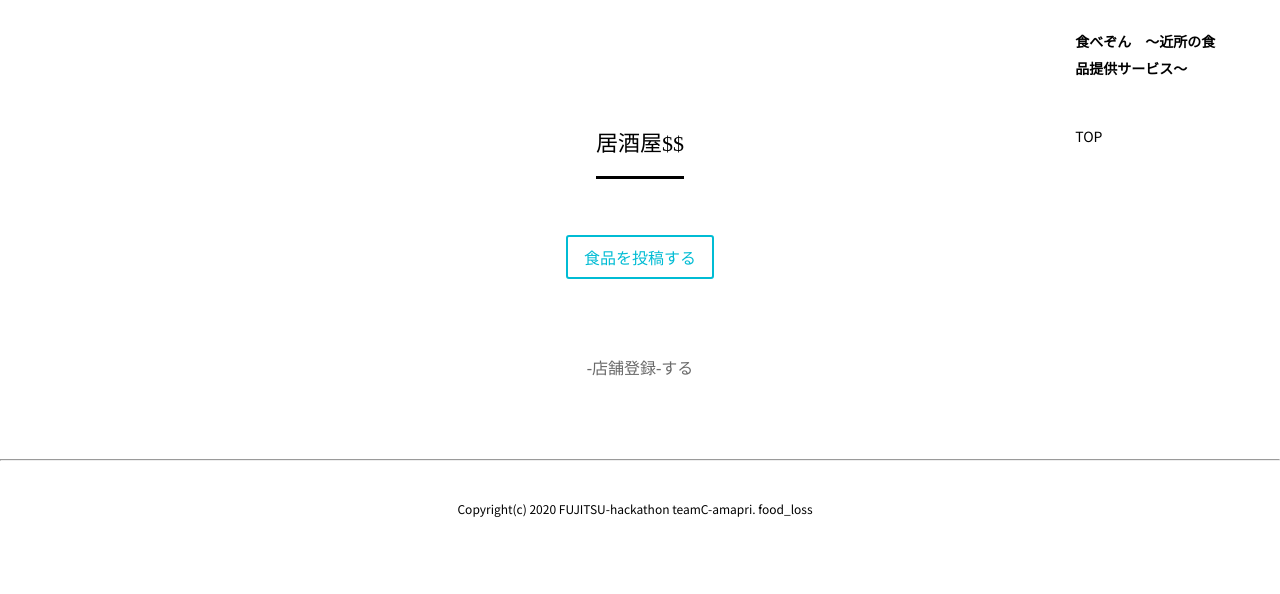
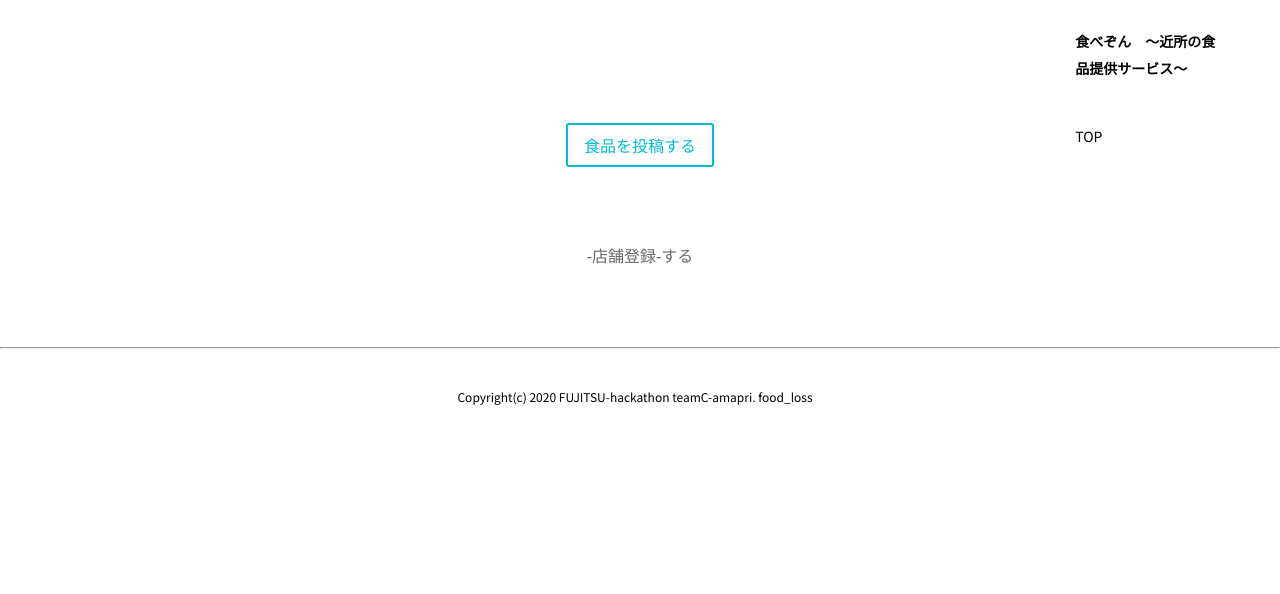
Before and after one commit to teamCamapr/food_loss, a plain HTML site: page mypage.html in a window 1280 px wide. Drawn offline with nearby package versions, Linux system fonts and the light colour scheme; no server answers; a web font is replaced by a local one.

Commit message:
[FIX]マイページ、デフォルトの文字を削除

```diff
--- a/mypage.html
+++ b/mypage.html
@@ -29,7 +29,7 @@
 			<section id="sec01">
 				<br>
 				<br>
-				<h2><p class="MS"><span id="ShopName">居酒屋$$</span></p></h2>
+				<h2><p class="MS"><span id="ShopName"></span></p></h2>
 				<h3><a href="index_for_food_submissions.html" class="btn2-green">食品を投稿する</a></h3>
 				<h3><p class="MS"><a href="index_for_store_registration.html" class="link1">-店舗登録-する</a></p></h3>
 			</section>
```
